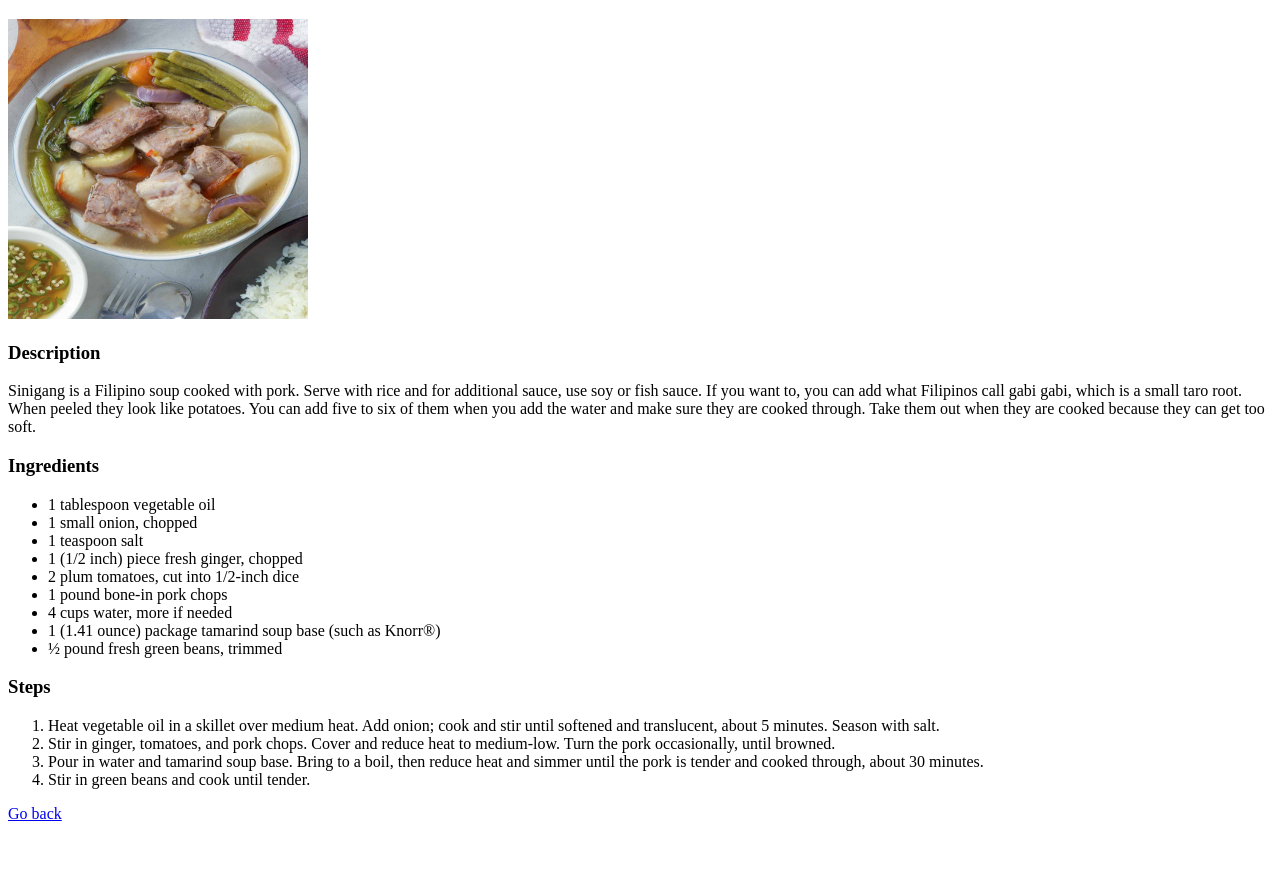
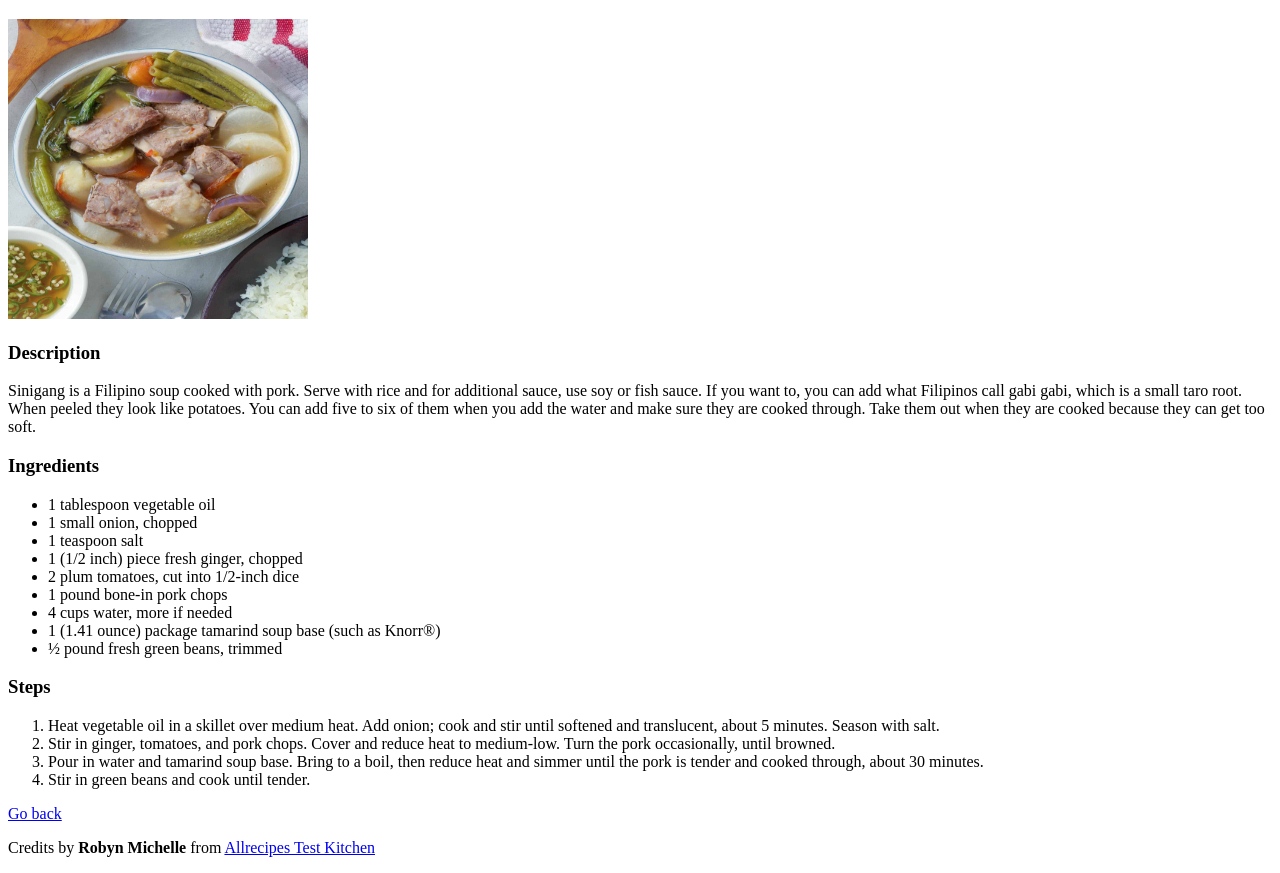
Before and after one commit to brysonzkie/odin-recipes, a plain HTML site: page recipes/sinigang.html in a window 1280 px wide. Shown: the part 61-934 px from the top of the page. Before the commit the page ends 892 px from the top, so only its background shows below. Drawn offline with Linux system fonts and the light colour scheme.

Commit message:
Added a credits to the owner of the recipe

```diff
--- a/recipes/sinigang.html
+++ b/recipes/sinigang.html
@@ -34,5 +34,7 @@
 
     </ol>
     <a href="../index.html">Go back</a>
+
+    <footer><p>Credits by <strong>Robyn Michelle</strong> from <a href="https://www.allrecipes.com/recipe/204958/pork-sinigang/"> Allrecipes Test Kitchen</a></p></footer>
 </body>
 </html>
```
